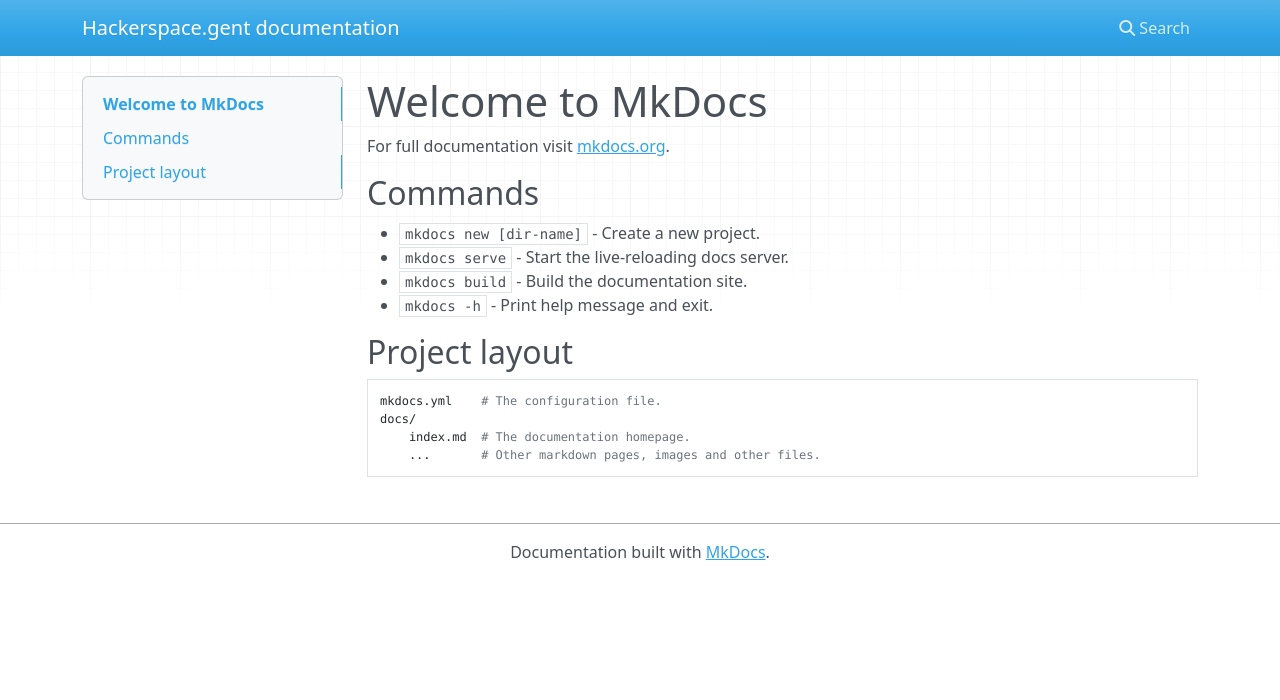
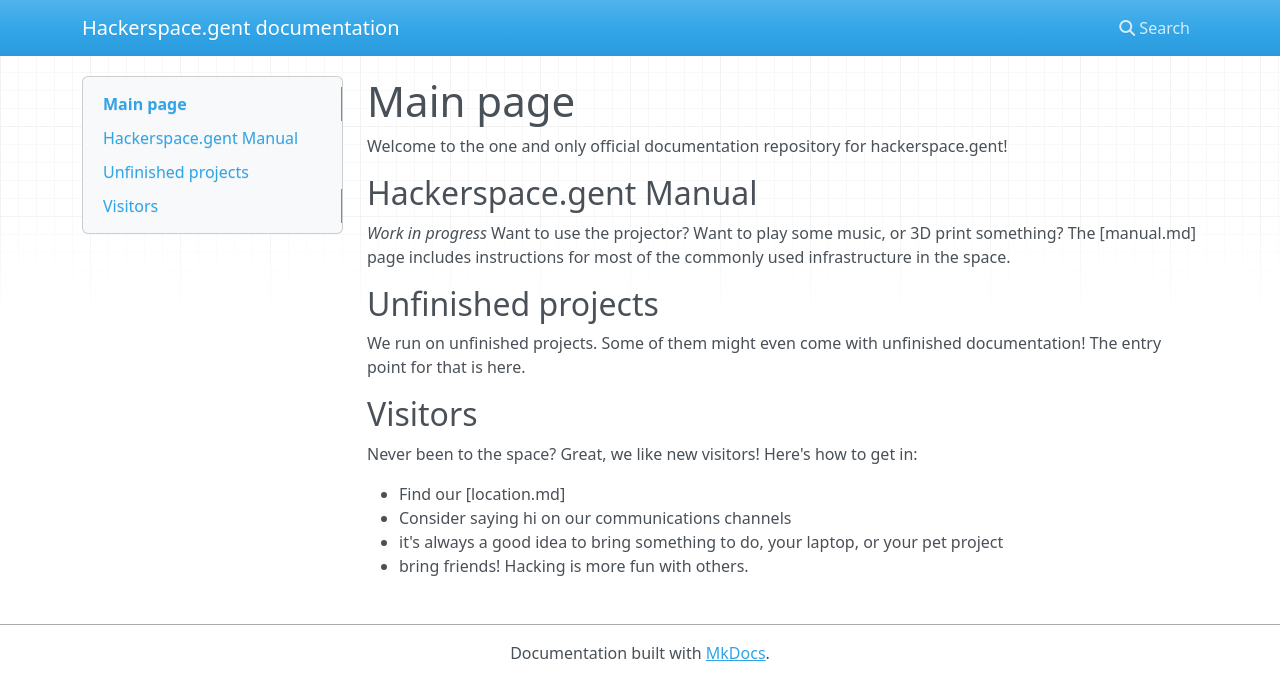
Before and after one commit to 0x20/docs, an MkDocs documentation site: the page built from docs/index.md, in a window 1280 px wide. Shown: the top 700 px of the page. Built offline with MkDocs 1.6.1, drawn with Linux system fonts in a browser that asks for light colours; nearby versions of some CDN libraries.

Commit message:
First attempt at a new welcome page

```diff
--- a/docs/index.md
+++ b/docs/index.md
@@ -1,17 +1,20 @@
-# Welcome to MkDocs
+# Main page
 
-For full documentation visit [mkdocs.org](https://www.mkdocs.org).
+Welcome to the one and only official documentation repository for hackerspace.gent!
 
-## Commands
+## Hackerspace.gent Manual
 
-* `mkdocs new [dir-name]` - Create a new project.
-* `mkdocs serve` - Start the live-reloading docs server.
-* `mkdocs build` - Build the documentation site.
-* `mkdocs -h` - Print help message and exit.
+*Work in progress* Want to use the projector? Want to play some music, or 3D print something? The [manual.md] page includes instructions for most of the commonly used infrastructure in the space.
 
-## Project layout
+## Unfinished projects
 
-    mkdocs.yml    # The configuration file.
-    docs/
-        index.md  # The documentation homepage.
-        ...       # Other markdown pages, images and other files.
+We run on unfinished projects. Some of them might even come with unfinished documentation! The entry point for that is here.
+
+## Visitors
+
+Never been to the space? Great, we like new visitors! Here's how to get in:
+
+* Find our [location.md]
+* Consider saying hi on our communications channels
+* it's always a good idea to bring something to do, your laptop, or your pet project
+* bring friends! Hacking is more fun with others.
```
